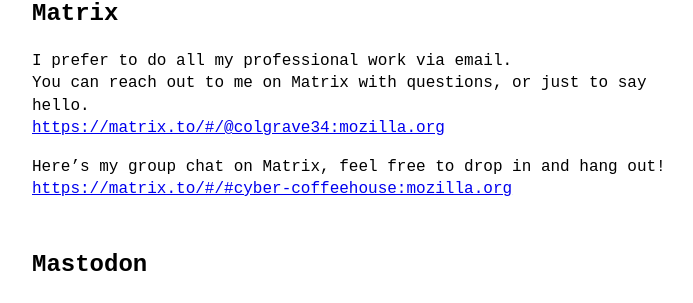
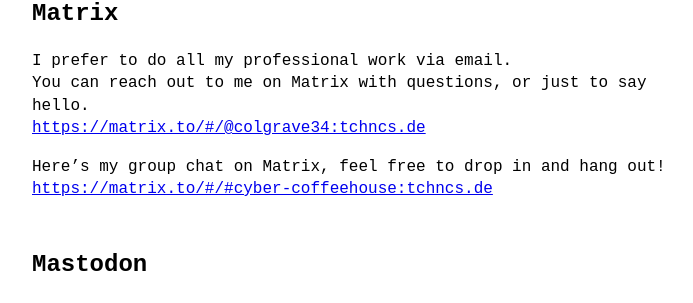
Before and after one commit to colgrave34/colgrave34.github.io, a Jekyll site: the page built from contact.md, in a window 1280 px wide. Shown: the part 328-631 px from the top of the page, without its empty margins (288-981 px from the left). Built offline with Jekyll 4.4.1, drawn with Linux system fonts in a browser that asks for light colours; some of the changed lines change nothing that is shown.

Commit message:
Fix spelling

```diff
--- a/contact.md
+++ b/contact.md
@@ -9,10 +9,10 @@
 ## Matrix
 I prefer to do all my professional work via email.
 You can reach out to me on Matrix with questions, or just to say hello.
-[https://matrix.to/#/@colgrave34:mozilla.org](https://matrix.to/#/@colgrave34:tchncs.de)
+[https://matrix.to/#/@colgrave34:tchncs.de](https://matrix.to/#/@colgrave34:tchncs.de)
 
 Here's my group chat on Matrix, feel free to drop in and hang out!
-[https://matrix.to/#/#cyber-coffeehouse:mozilla.org](https://matrix.to/#/#cyber-coffeehouse:tchncs.de)
+[https://matrix.to/#/#cyber-coffeehouse:tchncs.de](https://matrix.to/#/#cyber-coffeehouse:tchncs.de)
 
 ## Mastodon
 I'm also on Mastodon.
```
